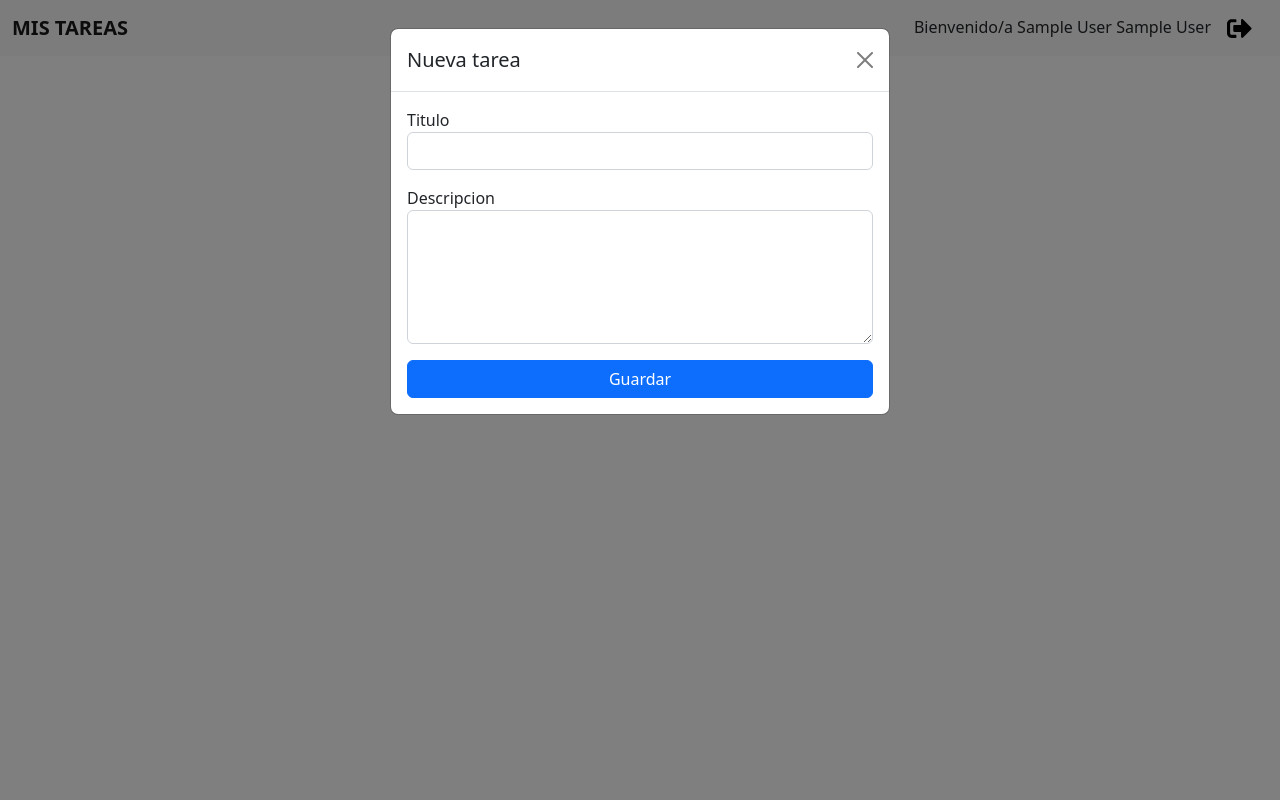
After one commit to SHA-Arg/APP-Tasks-Python-Flask-MySQL, a Flask app: page /tasks in a window 1280 px wide, after a click that opens the changed part. The commit adds this page. Run offline with Flask 3, Linux system fonts and the light colour scheme; the visitor is signed in with stand-in values (Sample User, id 1); data that the repository does not hold is empty; some libraries are stand-ins or nearby versions.

Commit message:
Siguiendo desarrollo pero con errores en creador de tareas buscando la solucion

```diff
--- a/app.py
+++ b/app.py
@@ -2,6 +2,7 @@
 from flask import Flask, render_template, request, redirect, url_for, flash, session, jsonify
 from flask_mysqldb import MySQL
 import config
+from datetime import datetime
 
 
 # Creacion de instacia de Flask
@@ -25,6 +26,7 @@ def home():
 
 # Ruta de la aplicacion para el login
 @app.route('/login', methods=['POST'])
+#definir la funcion
 def login():
     email = request.form['email']
     password = request.form['password']
@@ -33,6 +35,104 @@ def login():
     cur = mysql.connection.cursor()
     #Consulta a la base de datos para saber si el usuario existe
     cur.execute('SELECT * FROM users WHERE email = %s AND password = %s', (email, password))
+    #Recibir informacion
+    user = cur.fetchone()
+    #Cerrar coneccion
+    cur.close()
+
+    #Si el usuario existe redirigir a la pagina de inicio un mensaje
+    if user is not None:
+        #variables de sesion
+        session['email'] = user
+        session['name'] = user[1]
+        session['surname'] = user[2]
+        return redirect(url_for('tasks'))
+    else:
+        return render_template('index.html', message='Las credenciales no coinciden')
+
+    # definir la ruta y la funcion del Task
+@app.route('/tasks', methods=['GET'])
+def tasks():
+    email = session['email']
+    #Coneccion a la base de datos
+    cur = mysql.connection.cursor()
+    #Consulta a la base de datos para obtener las tareas del usuario
+    cur.execute('SELECT * FROM tasks WHERE email = %s', [email])
+    #Recibir informacion
+    tasks = cur.fetchall()
+    insertObject = []
+    columnNames = [column[0] for column in cur.description]
+    #Recorrer la informacion
+    for record in tasks:
+        insertObject.append(dict(zip(columnNames, record)))
+    #Cerrar coneccion
+    cur.close()
+
+    return render_template('tasks.html', tasks=insertObject)
+
+    #Definir la ruta del logout
+@app.route('/logout')
+def logout():
+    #eliminar las variables de sesion
+    session.clear()
+    return redirect(url_for('home'))
+
+    #Definir la ruta para nueva tarea
+@app.route('/new-task', methods=['POST'])
+def newTask():
+    title = request.form['title']
+    description = request.form['description']
+    #obtener el email de la variable de sesion
+    email = session['email']
+    #obtener fecha del momento de la creacion de la tarea
+    d = datetime.now()
+    #formatear la fecha
+    dateTask = d.strftime("%Y-%m-%d %H:%M:%S")
+
+    #condicion para saber si existen los datos para crear la tarea
+    if title and description and email:
+        #coneccion a la base de datos
+        cur = mysql.connection.cursor()
+        #consulta para insertar la tarea
+        sql = "INSERT INTO tasks (email, title, description, date_task) VALUES (%s, %s, %s, %s)"
+        #recolecion de datos
+        data = (email, title, description, dateTask)
+        #ejecutar la consulta
+        cur.execute(sql, data)
+        #guardar cambios
+        mysql.connection.commit()
+    #redirigir a la pagina de tareas
+    return redirect(url_for('task'))
+
+#ruta para nuevo usuario
+@app.route('/new-user', methods=['POST'])
+#definir la funcion
+def newUser():
+    #obtener los datos del formulario
+    name = request.form['name']
+    surname = request.form['surname']
+    email = request.form['email']
+    password = request.form['password']
+
+    #condicion para saber si existen los datos para crear el usuario
+    if name and surname and email and password:
+        #coneccion a la base de datos
+        cur = mysql.connection.cursor()
+        #consulta para insertar el usuario
+        sql = 'INSERT INTO users (name, surname, email, password) VALUES (%s, %s, %s, %s)'
+        #recolecion de datos
+        data = (name, surname, email, password)
+        #ejecutar la consulta
+        cur.execute(sql, data)
+        #guardar cambios
+        mysql.connection.commit()
+    #redirigir a la pagina de inicio
+    return redirect(url_for('task'))
+
+
+
+
+
 
 
 if __name__ == '__main__':
--- /dev/null
+++ b/templates/tasks.html
@@ -0,0 +1,153 @@
+<!DOCTYPE html>
+<html lang="en">
+	<head>
+		<title>Tareas</title>
+		<!-- Required meta tags -->
+		<meta charset="utf-8" />
+		<meta
+			name="viewport"
+			content="width=device-width, initial-scale=1, shrink-to-fit=no" />
+
+		<!-- Bootstrap CSS v5.2.1 -->
+		<link
+			href="https://cdn.jsdelivr.net/npm/bootstrap@5.2.1/dist/css/bootstrap.min.css"
+			rel="stylesheet"
+			integrity="sha384-iYQeCzEYFbKjA/T2uDLTpkwGzCiq6soy8tYaI1GyVh/UjpbCx/TYkiZhlZB6+fzT"
+			crossorigin="anonymous" />
+	</head>
+
+	<body>
+		<header>
+			<nav class="navbar navbar-expand-lg bg-light">
+				<div class="container-fluid">
+					<a href="#" class="navbar-brand fw-bolder">MIS TAREAS</a>
+					<span
+						>Bienvenido/a {{session['name']}} {{session['surname']}}<a
+							href="{{url_for('logout')}}"
+							class="mx-3"
+							><img
+								src="{{url_for('static', filename='images/sign-out-alt-solid.svg')}} "
+								width="25"
+								class="mx-auto" /></a
+					></span>
+				</div>
+			</nav>
+		</header>
+
+		<main>
+			<div class="container">
+				<div class="card mt-3 w-25 mx-auto d-block">
+					<div class="card-body d-flex">
+						<img
+							src="{{url_for('static', filename='images/plus-circle-solid.svg')}}"
+							width="25"
+							class="mx-auto d-block"
+							data-bs-toggle="modal"
+							data-bs-target="#task-modal" />
+						<img
+							src="{{url_for('static', filename='images/user-plus-solid.svg')}}"
+							width="25"
+							class="mx-auto d-block"
+							data-bs-toggle="modal"
+							data-bs-target="#user-modal" />
+					</div>
+				</div>
+			</div>
+			<!-- Task Modal -->
+			<div
+				class="modal fade"
+				id="task-modal"
+				tabindex="-1"
+				aria-labelledby="exampleModalLabel"
+				aria-hidden="true">
+				<div class="modal-dialog">
+					<div class="modal-content">
+						<div class="modal-header">
+							<h5 class="modal-title" id="exampleModalLabel">Nueva tarea</h5>
+							<button
+								type="button"
+								class="btn-close"
+								data-bs-dismiss="modal"
+								aria-label="Close"></button>
+						</div>
+						<div class="modal-body">
+							<form action="/new-task" method="post">
+								<label>Titulo</label>
+								<input type="text" class="form-control mb-3" name="title" />
+								<label>Descripcion</label>
+								<textarea
+									class="form-control mb-3"
+									name="description"
+									rows="5"
+									cols="1"></textarea>
+								<button type="submit" class="btn btn-primary w-100"
+									>Guardar</button
+								>
+							</form>
+						</div>
+					</div>
+				</div>
+			</div>
+			<!-- User Modal -->
+			<div
+				class="modal fade"
+				id="user-modal"
+				tabindex="-1"
+				aria-labelledby="exampleModalLabel"
+				aria-hidden="true">
+				<div class="modal-dialog">
+					<div class="modal-content">
+						<div class="modal-header">
+							<h5 class="modal-title" id="exampleModalLabel">Nueva usuario</h5>
+							<button
+								type="button"
+								class="btn-close"
+								data-bs-dismiss="modal"
+								aria-label="Close"></button>
+						</div>
+						<div class="modal-body">
+							<form action="/new-user" method="post">
+								<div class="row">
+									<div class="col-6">
+										<label>Nombre</label>
+										<input type="text" class="form-control mb-3" name="name" />
+									</div>
+									<div class="col-6">
+										<label>Apellido</label>
+										<input
+											type="text"
+											class="form-control mb-3"
+											name="surname" />
+									</div>
+								</div>
+								<label>Email</label>
+								<input type="email" class="form-control mb-3" name="email" />
+								<label>Contraseña</label>
+								<input
+									type="password"
+									class="form-control mb-3"
+									name="password" />
+								<button type="submit" class="btn btn-primary w-100"
+									>Guardar</button
+								>
+							</form>
+						</div>
+					</div>
+				</div>
+			</div>
+		</main>
+		<footer>
+			<!-- place footer here -->
+		</footer>
+		<!-- Bootstrap JavaScript Libraries -->
+		<script
+			src="https://cdn.jsdelivr.net/npm/@popperjs/core@2.11.6/dist/umd/popper.min.js"
+			integrity="sha384-oBqDVmMz9ATKxIep9tiCxS/Z9fNfEXiDAYTujMAeBAsjFuCZSmKbSSUnQlmh/jp3"
+			crossorigin="anonymous"></script>
+
+		<script
+			src="https://cdn.jsdelivr.net/npm/bootstrap@5.2.1/dist/js/bootstrap.min.js"
+			integrity="sha384-7VPbUDkoPSGFnVtYi0QogXtr74QeVeeIs99Qfg5YCF+TidwNdjvaKZX19NZ/e6oz"
+			crossorigin="anonymous"></script>
+	</body>
+</html>
```
Also changed, not shown: templates/index.html (+13 -5 lines), static/images/plus-circle-solid.svg (added), static/images/sign-out-alt-solid.svg (added), static/images/user-plus-solid.svg (added).
